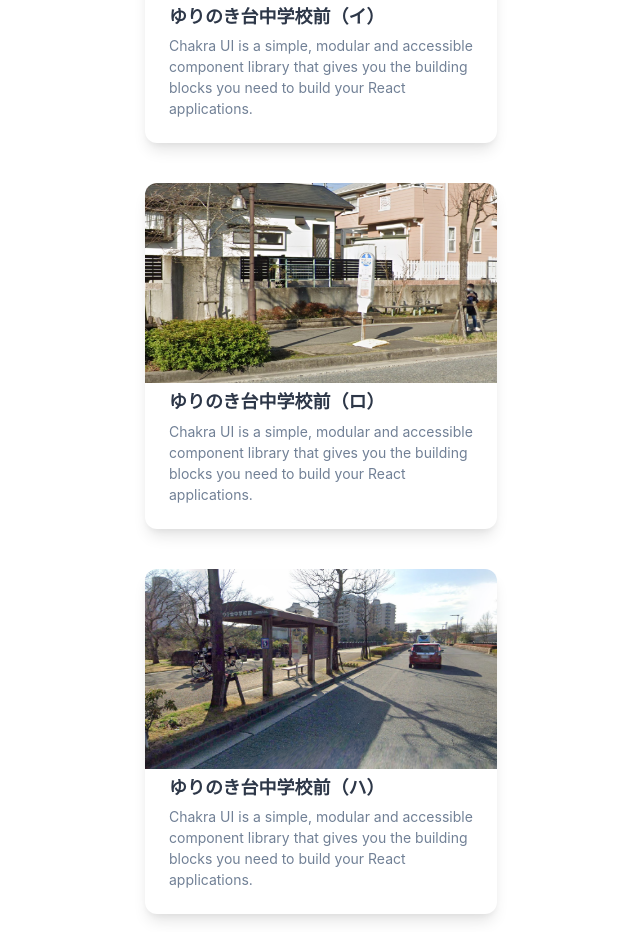
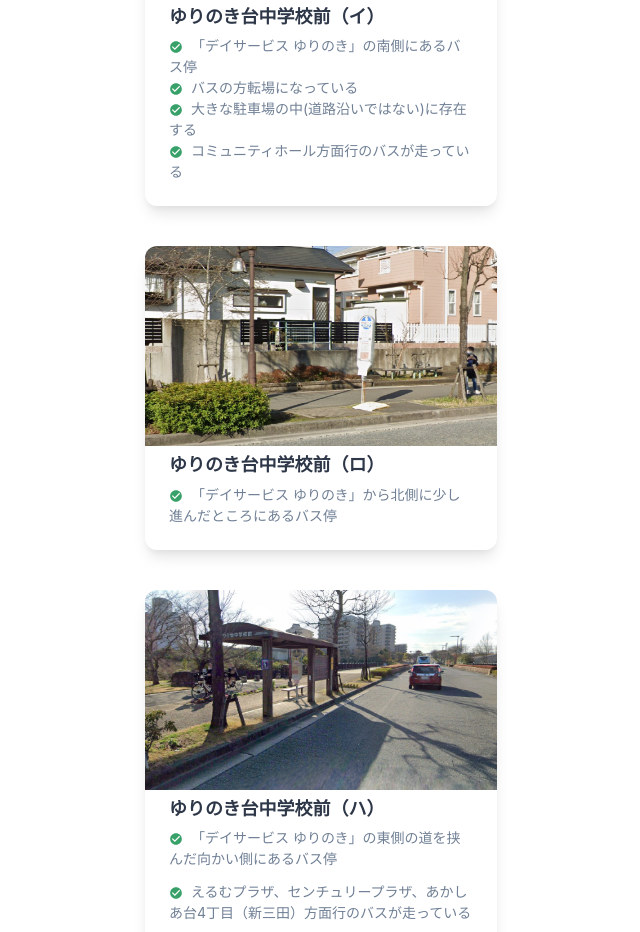
Before and after one commit to terakawakohei/SandaEzBus, a Next.js app: page /busstop/yurityu in a window 1280 px wide. Shown: the part 300-1232 px from the top of the page, without its empty margins (319-959 px from the left). Built offline with nearby package versions, Linux system fonts and the light colour scheme.

Commit message:
ゆりのき台中学校前バス停の説明文を追加

```diff
--- a/src/pages/busstop/yurityu.js
+++ b/src/pages/busstop/yurityu.js
@@ -6,7 +6,12 @@ import {
     Text,
     Heading,
     Flex,
+    List,
+    ListItem,
+    ListIcon,
 } from '@chakra-ui/react'
+
+import { MdCheckCircle } from 'react-icons/md'
 
 export default function Yuri (){
     return (
@@ -16,7 +21,7 @@ export default function Yuri (){
                 <Box h="200px" mt="-6" mx="-6" pos="relative">
                     <Image
                     src="/assets/yuri-i.jpg"
-                    fallbackSrc="https://via.placeholder.com/300x200"
+                    fallbacksrc="https://via.placeholder.com/300x200"
                     layout="fill"
                     />
                 </Box>
@@ -31,18 +36,33 @@ export default function Yuri (){
                     <Heading color="gray.700" fontSize="lg" fontFamily="body">
                     ゆりのき台中学校前（イ）
                     </Heading>
-                    <Text color="gray.500" fontSize="sm">
-                    Chakra UI is a simple, modular and accessible component library that
-                    gives you the building blocks you need to build your React
-                    applications.
-                    </Text>
+                    <List spacing={3}>
+                    <ListItem>
+                        <Text color="gray.500" fontSize="sm">
+                        <ListIcon as={MdCheckCircle} color='green.500' />
+                            「デイサービス ゆりのき」の南側にあるバス停
+                        </Text>
+                        <Text color="gray.500" fontSize="sm">
+                        <ListIcon as={MdCheckCircle} color='green.500' />
+                            バスの方転場になっている
+                        </Text>
+                        <Text color="gray.500" fontSize="sm">
+                        <ListIcon as={MdCheckCircle} color='green.500' />
+                            大きな駐車場の中(道路沿いではない)に存在する
+                        </Text>
+                        <Text color="gray.500" fontSize="sm">
+                        <ListIcon as={MdCheckCircle} color='green.500' />
+                            コミュニティホール方面行のバスが走っている
+                        </Text>
+                    </ListItem>
+                    </List>
                 </Stack>
             </Box>
             <Box bg="white" boxShadow="lg" rounded="xl" p="6" overflow="hidden" marginBottom='10'>
                 <Box h="200px" mt="-6" mx="-6" pos="relative">
                     <Image
                     src="/assets/yuri-ro.jpg"
-                    fallbackSrc="https://via.placeholder.com/300x200"
+                    fallbacksrc="https://via.placeholder.com/300x200"
                     layout="fill"
                     />
                 </Box>
@@ -57,18 +77,19 @@ export default function Yuri (){
                     <Heading color="gray.700" fontSize="lg" fontFamily="body">
                     ゆりのき台中学校前（ロ）
                     </Heading>
+                    <List spacing={3}>
                     <Text color="gray.500" fontSize="sm">
-                    Chakra UI is a simple, modular and accessible component library that
-                    gives you the building blocks you need to build your React
-                    applications.
-                    </Text>
+                        <ListIcon as={MdCheckCircle} color='green.500' />
+                        「デイサービス ゆりのき」から北側に少し進んだところにあるバス停
+                        </Text>
+                    </List>
                 </Stack>
             </Box>
             <Box bg="white" boxShadow="lg" rounded="xl" p="6" overflow="hidden" marginBottom='10'>
                 <Box h="200px" mt="-6" mx="-6" pos="relative">
                     <Image
                     src="/assets/yuri-ha.jpg"
-                    fallbackSrc="https://via.placeholder.com/300x200"
+                    fallbacksrc="https://via.placeholder.com/300x200"
                     layout="fill"
                     />
                 </Box>
@@ -83,11 +104,16 @@ export default function Yuri (){
                     <Heading color="gray.700" fontSize="lg" fontFamily="body">
                     ゆりのき台中学校前（ハ）
                     </Heading>
+                    <List spacing={3}>
                     <Text color="gray.500" fontSize="sm">
-                    Chakra UI is a simple, modular and accessible component library that
-                    gives you the building blocks you need to build your React
-                    applications.
+                        <ListIcon as={MdCheckCircle} color='green.500' />
+                            「デイサービス ゆりのき」の東側の道を挟んだ向かい側にあるバス停
                     </Text>
+                    <Text color="gray.500" fontSize="sm">
+                        <ListIcon as={MdCheckCircle} color='green.500' />
+                            えるむプラザ、センチュリープラザ、あかしあ台4丁目（新三田）方面行のバスが走っている
+                        </Text>
+                    </List>
                 </Stack>
             </Box>
         </Flex>
```
Also changed, not shown: src/pages/busstop/tyuokoen.js (+1 -6 lines).
